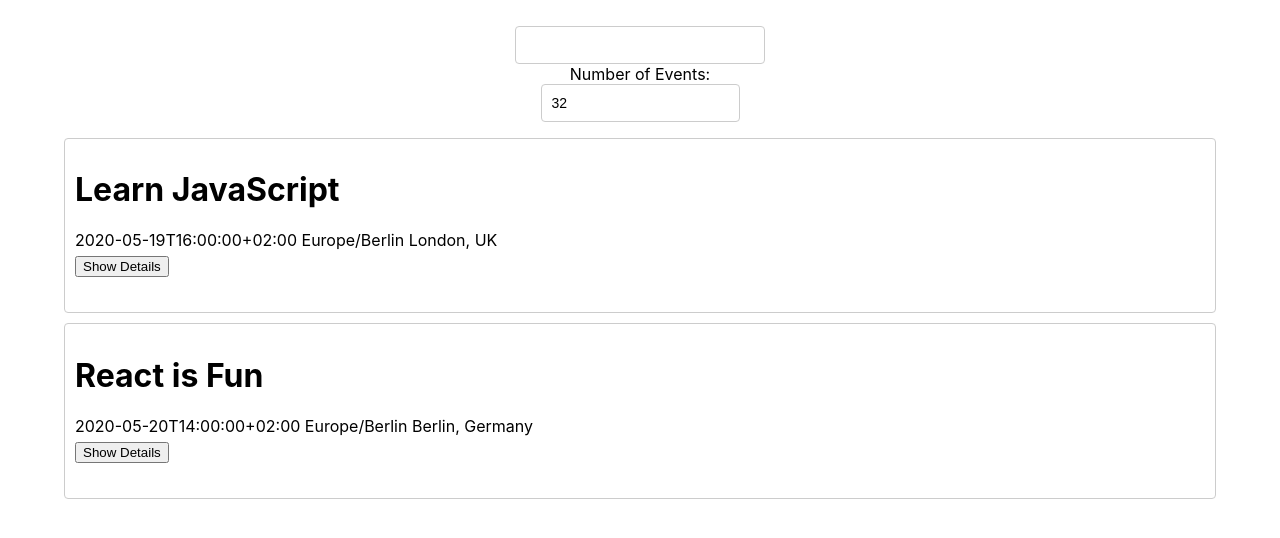
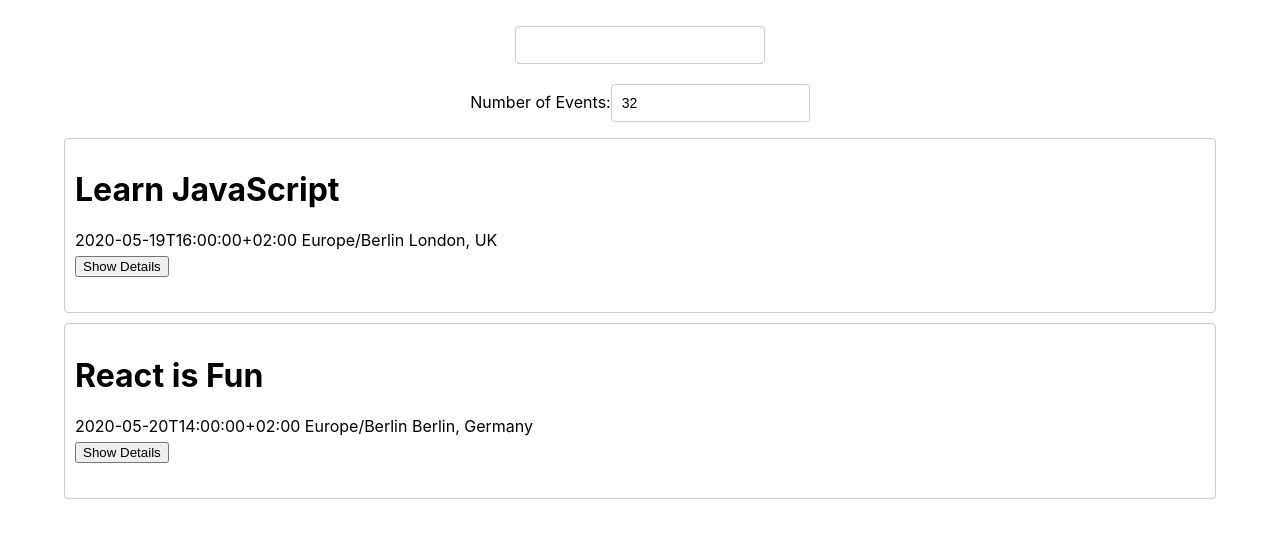
Before and after one commit to OrlandoAdrianCalciu/meet-app, a React (Create React App) app: page / in a window 1280 px wide. Shown: the top 538 px of the page. Built offline with nearby package versions, Linux system fonts and the light colour scheme.

Commit message:
Fixed bugs

```diff
--- a/src/NumberOfEvents.js
+++ b/src/NumberOfEvents.js
@@ -1,17 +1,18 @@
 import React, { Component } from "react";
 
 export class NumberOfEvents extends Component {
+    state = { numberOfEvents: 32 };
+
     handleInputChanged = (event) => {
         const value = event.target.value;
         this.setState({ numberOfEvents: value });
     };
 
-    state = { numberOfEvents: 32 };
-
     render() {
         return (
-            <div className="numberofEvents">Number of Events:
+            <div className="numberofEvents">
             <br></br>
+            <label>Number of Events:</label>
                 <input
                 type='number'
                 className="number-input"
```
Also changed, not shown: 1 other file (tests, documents, lock files or other folders).
